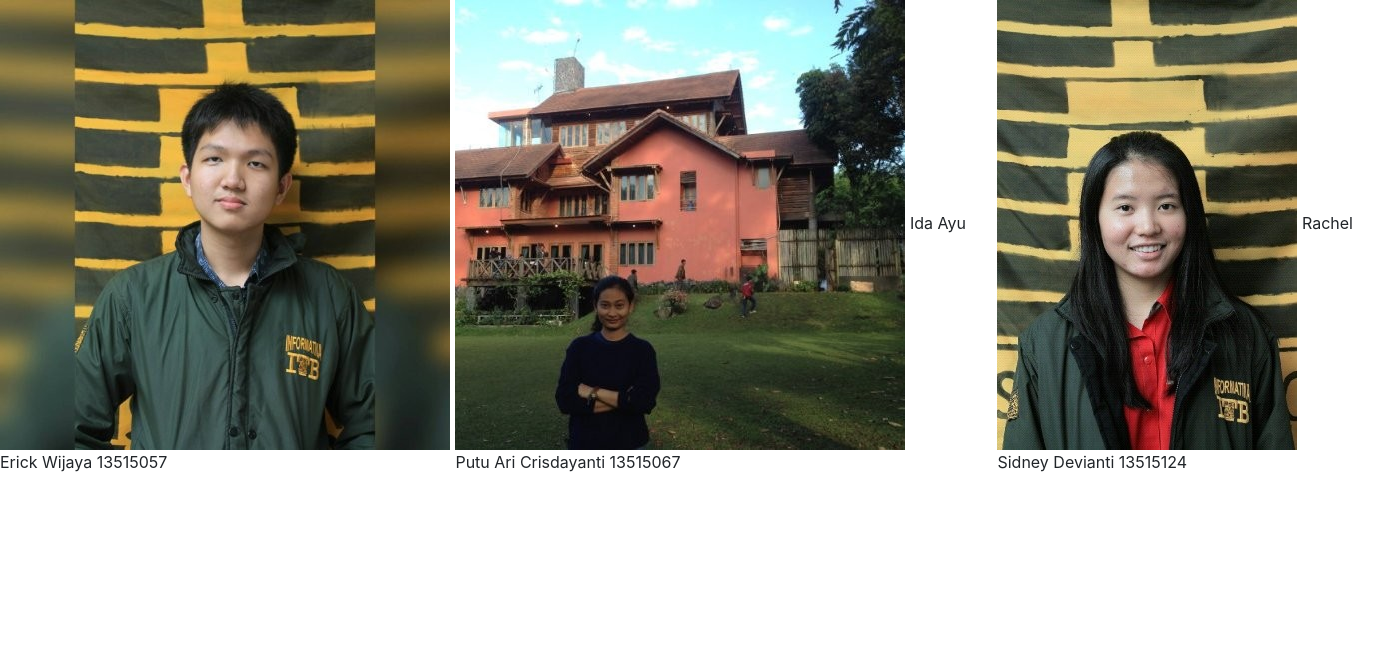
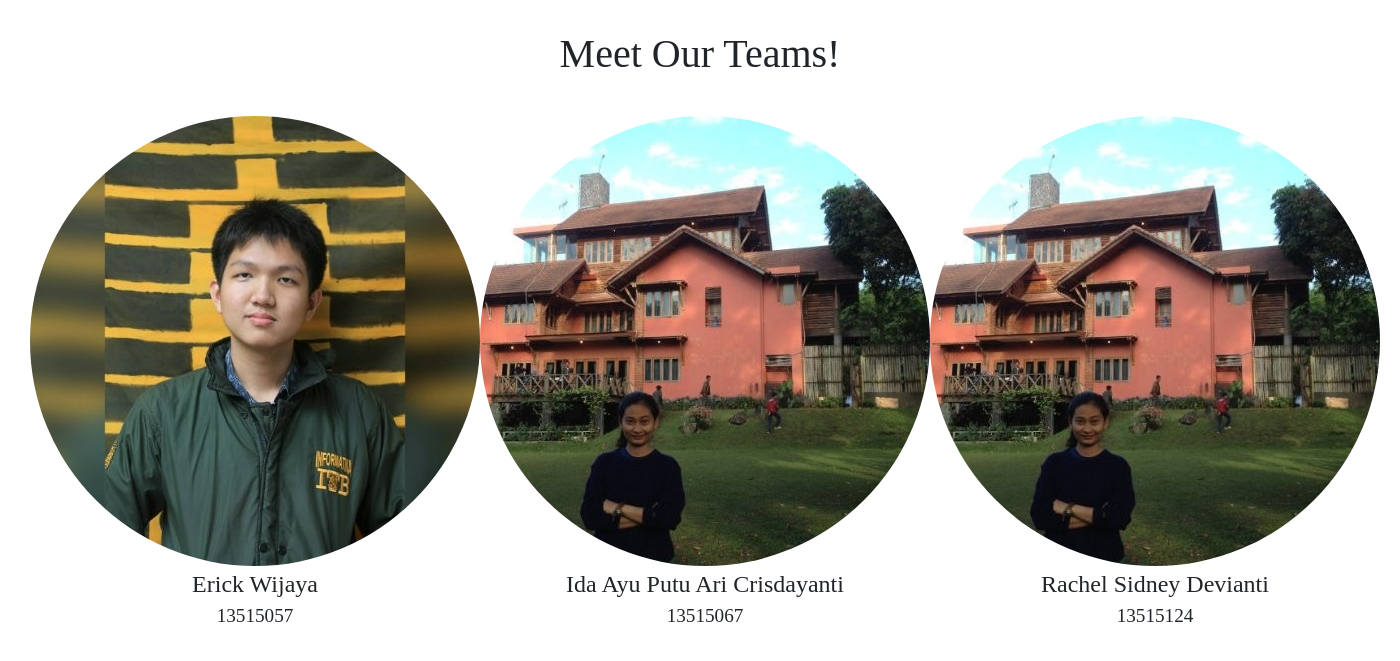
Before and after one commit to tugas-itb-erick/IF4072-Pemrosesan-Teks-dan-Suara-Bahasa-Alami, a Django app: template webapps/backend-api/api/templates/index.html in a window 1400 px wide. Shown: the part 56-717 px from the top of the page. Run offline with Django 3.2, Linux system fonts and the light colour scheme; the template is opened without the code that fills it, so the values that code supplies are empty; some libraries are stand-ins or nearby versions.

Commit message:
add index frontend

```diff
--- /dev/null
+++ b/webapps/backend-api/api/static/css/index.css
@@ -0,0 +1,68 @@
+.title {
+    font-weight: 100;
+    color: white;
+}
+
+.teams-container {
+    display: flex;
+    justify-content: space-between;
+    align-items: center;
+    flex-direction: column;
+}
+
+.teams-container h1 {
+    display: flex;
+    justify-content: space-between;
+    align-items: center;
+    flex-direction: column;
+    font-family: serif;
+    margin-top: 30px;
+}
+
+.teams {
+    display: flex;
+    justify-content: space-between;
+    align-items: center;
+    flex-direction: row;
+    width: 100%;
+    height: 100%;
+    padding: 30px;
+}
+
+.team {
+    display: flex;
+    justify-content: flex-start;
+    align-items: center;
+    flex-direction: column;
+}
+
+.team .team-pic {
+    display: flex;
+    justify-content: flex-start;
+    align-items: center;
+    flex-direction: column;
+}
+
+.team .team-name {
+    display: flex;
+    justify-content: flex-start;
+    align-items: center;
+    flex-direction: column;
+    font-weight: 200;
+    font-size: 1.5rem;
+    font-family: serif;
+}
+
+.team .team-nim {
+    display: flex;
+    justify-content: flex-start;
+    align-items: center;
+    flex-direction: column;
+    font-weight: 200;
+    font-size: 1.2rem;
+    font-family: serif;
+}
+
+.team-pic img {
+    border-radius: 50%;
+}
--- a/webapps/backend-api/api/static/css/styles.css
+++ /dev/null
@@ -1,12 +0,0 @@
-.title {
-    font-weight: 100;
-    color: white;
-}
-
-.teams {
-    display: flex;
-    justify-content: flex-start;
-    align-items: flex-start;
-    width: 100%;
-    height: 100%;
-}
--- a/webapps/backend-api/api/templates/base_generic.html
+++ b/webapps/backend-api/api/templates/base_generic.html
@@ -7,17 +7,28 @@
   <link rel="stylesheet" href="https://stackpath.bootstrapcdn.com/bootstrap/4.1.3/css/bootstrap.min.css" integrity="sha384-MCw98/SFnGE8fJT3GXwEOngsV7Zt27NXFoaoApmYm81iuXoPkFOJwJ8ERdknLPMO" crossorigin="anonymous">
   <!-- Add additional CSS in static file -->
   {% load static %}
-  <link rel="stylesheet" href="{% static 'css/styles.css' %}">
+  <link rel="stylesheet" href="{% static 'css/index.css' %}">
+  <script type="text/javascript" src="http://code.jquery.com/jquery-1.11.0.min.js"></script>
+  <script type="text/javascript">
+    $(document).ready(function() {
+        $('#button-username').click(function(e) {
+            var input_username = $("#input-username").val();
+            window.location.replace("./user/" + input_username);
+        });
+    });
+    </script>
+  {% block javascript %}
+  {% endblock %}
 </head>
 <body>
     <div class="nav-container">
       <nav class="navbar navbar-dark bg-dark">
-          <span class="title navbar-brand">Hate Speech Analyzer</span>
-          <form class="form-inline">
-            <input class="form-control mr-sm-2" type="search" placeholder="Search Username" aria-label="Search">
-            <button class="btn btn-outline-light my-2 my-sm-0" type="submit">Search</button>
-          </form>
-        </nav>
+        <span class="title navbar-brand">Hate Speech Analyzer</span>
+        <form class="form-inline">
+          <input class="form-control mr-sm-2" id="input-username" type="search" placeholder="Search Username" aria-label="Search">
+          <input class="btn btn-outline-light my-2 my-sm-0" id="button-username" type="button" onclick="" value="Search">
+        </form>
+      </nav>
     </div>
   {% block sidebar %}{% endblock %}
   {% block content %}<!-- default content text (typically empty) -->{% endblock %}
--- a/webapps/backend-api/api/templates/index.html
+++ b/webapps/backend-api/api/templates/index.html
@@ -1,6 +1,11 @@
 {% extends "base_generic.html" %}
 
+{% block javascript %}
+{% endblock %}
+
 {% block content %}
+<div class="teams-container">
+  <h1>Meet Our Teams!</h1>
   <div class="teams">
     <div class="team">
       <span class="team-pic">
@@ -29,7 +34,7 @@
     <div class="team">
       <span class="team-pic">
         {% load static %}
-        <img src="{% static 'img/rachel.png' %}">
+        <img src="{% static 'img/dayu.jpg' %}">
       </span>
       <span class="team-name">
         Rachel Sidney Devianti
@@ -39,4 +44,5 @@
       </span>
     </div>
   </div>
+</div>
 {% endblock %}
```
